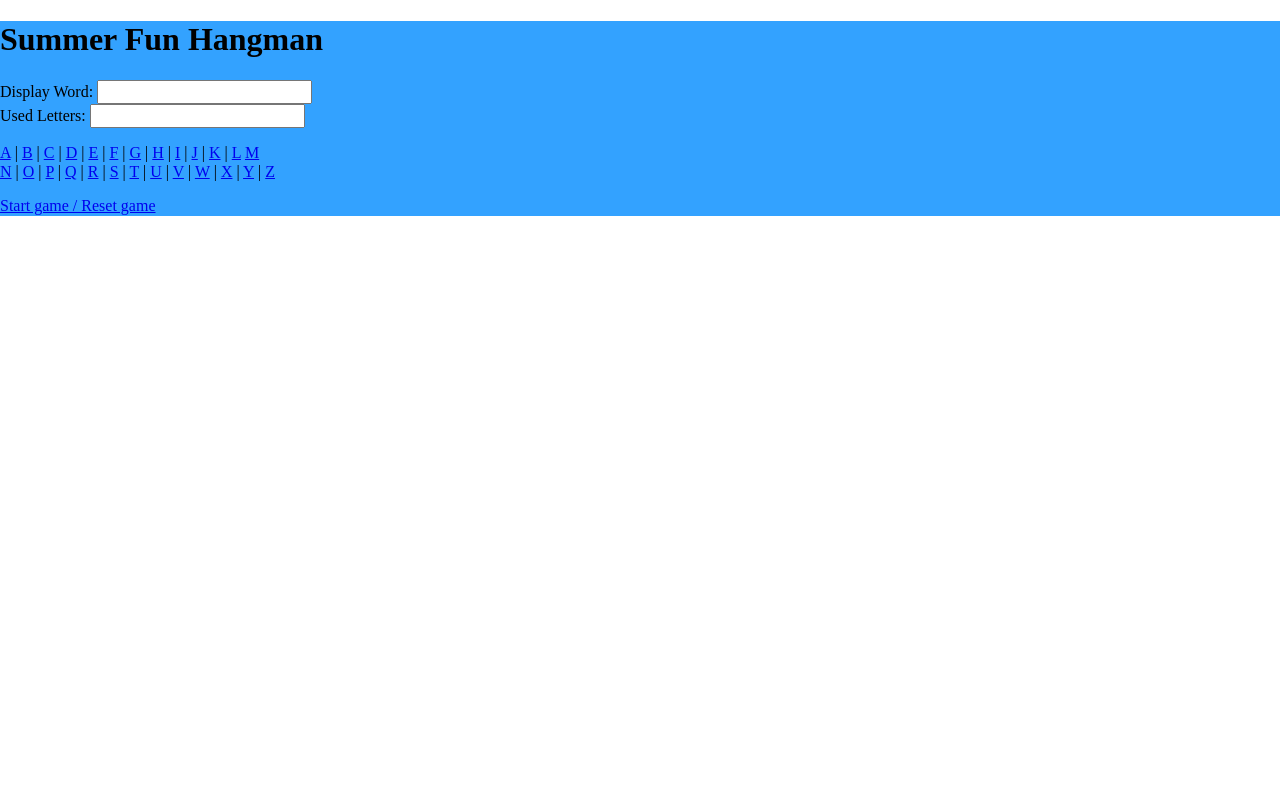
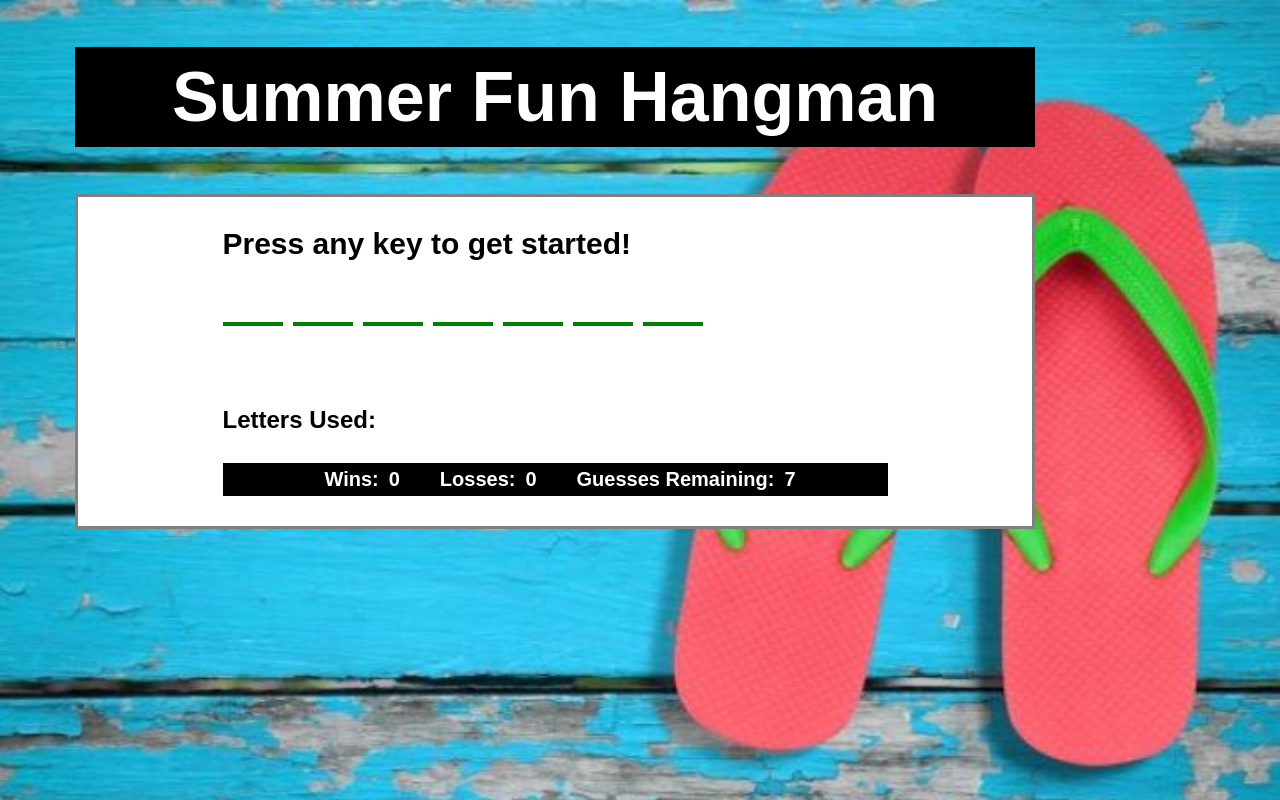
Before and after one commit to meyearwood/Hangman-Game, a plain HTML site: page Hangman/index.html in a window 1280 px wide. Drawn offline with Linux system fonts and the light colour scheme.

Commit message:
Fixed some styling and layout.

```diff
--- a/Hangman/assets/styles.css
+++ /dev/null
@@ -1,4 +0,0 @@
-
-.main{background-color: #33A2FF;
-
-}
--- /dev/null
+++ b/Hangman/css/styles.css
@@ -0,0 +1,119 @@
+html {
+    font-size: 62.5%;
+}
+
+body {
+    font-size: 1.6rem;
+    font-family: arial, sans-serif;
+    background-image: url("../images/IMG_539941.jpg");
+    background-size: cover;
+    background-repeat: no-repeat;
+}
+
+.page-header {
+    max-width: 960px;
+    color: white;
+    background-color: black;
+    font-size: 70px;
+    text-align: center;
+    box-sizing: border-box;
+    padding: 10px 25px;
+    margin-left: 75px;
+}
+
+.game-message {
+    max-width: 665px;
+    color: black;
+    font-size: 30px;
+    font-weight: bold;
+    margin: 0 auto;
+}
+
+
+/* Letters Container Styles */
+.letters-container {
+    display: flex;
+}
+
+.letters-container {
+    max-width: 665px;
+    color: green;
+    text-align: center;
+    box-sizing: border-box;
+    padding: 60px 0;
+    margin: 0 auto;
+}
+
+.layout {
+    max-width: 960px;
+    background-color: white;
+    border: 3px solid gray;
+    box-sizing: border-box;
+    padding: 30px;
+    margin-left: 75px;
+    margin-bottom: 50px;
+}
+
+.letters-container
+.letters-container__dash {
+    width: 60px;
+    text-align: center;
+    font-size: 50px;
+    border-bottom: 4px solid green;
+    box-sizing: border-box;
+}
+
+.letters-container
+.letters-container__dash +
+.letters-container__dash {
+    margin-left: 10px;
+}
+
+.used-letters-container {
+    max-width: 665px;
+    box-sizing: border-box;
+    margin: 0 auto;
+}
+
+.used-letters-container__inner {
+    text-transform: uppercase;
+    color: green;
+    font-size: 40px;
+
+}
+
+.stats-container {
+    max-width: 665px;
+    color:white;
+    background-color: black;
+    font-size: 20px;
+    font-weight: bold;
+    box-sizing: border-box;
+    margin: 30px auto 0 auto;
+    display:flex;
+}
+
+.stats{
+    display:flex;
+    /*justify-content: space-between;*/
+    padding: 5px 15px;
+    margin: 0 auto;
+    flex: 0 0 auto;
+}
+
+.stats
+.stats__term {
+    flex: 0 0 auto;
+    padding: 0 10px
+}
+
+.stats
+.stats__definition {
+    margin: 0;
+}
+
+.stats
+.stats__definition +
+.stats__term {
+    margin-left: 30px;
+}
--- a/Hangman/index.html
+++ b/Hangman/index.html
@@ -1,59 +1,44 @@
 <!DOCTYPE html>
+<html>
+  <head>
+    <meta charset="utf-8">
+    <title>Hangman - Summer Fun</title>
+    <link rel="stylesheet" href="css/normalize.css">
+    <link rel="stylesheet" href="css/styles.css">
+  </head>
+  <body>
 
-<html>
-<head>
-  <meta charset="utf-8" />
-  <meta http-equiv="Content-type" content="text/html; charset=utf-8" />
-  <meta name="viewport" content="width=device-width, initial-scale=1" />
-  <link rel="stylesheet" href="assets/normalize.css">
-  <link rel="stylesheet" href="assets/styles.css">
-  <link rel="javascript" heref= "assets/game.js">
+      <div class="page-wrapper">
+          <div class="page-wrapper__inner">
+              <h1 class="page-header">Summer Fun Hangman</h1>
+              <div class="layout">
+                  <div class="layout__primary">
+                    <!-- Message goes in game-message -->
+                    <p class="game-message" id="game-message"></p>
+                    <!-- Dashes go in letters-container -->
+                    <div class="letters-container" id="letters-container"></div>
+                    <!-- Letters Used goes in used-letters-container -->
+                    <div class="used-letters-container">
+                      <h2 class="used-letters-container__header">Letters Used:</h2>
+                      <div class="used-letters-container__inner"  id="used-letters-container__inner"></div>
+                    </div>
+                  </div>
+                  <div class="layout__secondary">
+                      <div class="stats-container">
+                          <dl class="stats">
+                              <dt class="stats__term">Wins:</dt>
+                              <dd id="stats-wins" class="stats__definition"></dd>
+                              <dt class="stats__term">Losses:</dt>
+                              <dd id="stats-losses" class="stats__definition"></dd>
+                              <dt class="stats__term">Guesses Remaining:</dt>
+                              <dd id="stats-guesses-remaining" class="stats__definition"></dd>
+                          </dl>
+                      </div>
+                  </div>
+              </div>
+          </div>
+      </div>
 
-<title>Summer Fun Hangman</title>
-
-
-</head>
-
-<body onload="reset(); return true;">
-
-<div class= "main">
-<h1>Summer Fun Hangman</h1>
-
-<form name="game">
-<p>Display Word: <input type="text" name="displayWord"><br>
-Used Letters: <input type="text" name="usedLetters"></p>
-</form>
-
-<p>
-<a href="javascript:selectLetter('A');">A</a> |
-<a href="javascript:selectLetter('B');">B</a> |
-<a href="javascript:selectLetter('C');">C</a> |
-<a href="javascript:selectLetter('D');">D</a> |
-<a href="javascript:selectLetter('E');">E</a> |
-<a href="javascript:selectLetter('F');">F</a> |
-<a href="javascript:selectLetter('G');">G</a> |
-<a href="javascript:selectLetter('H');">H</a> |
-<a href="javascript:selectLetter('I');">I</a> |
-<a href="javascript:selectLetter('J');">J</a> |
-<a href="javascript:selectLetter('K');">K</a> |
-<a href="javascript:selectLetter('L');">L</a>
-<a href="javascript:selectLetter('M');">M</a><br>
-<a href="javascript:selectLetter('N');">N</a> |
-<a href="javascript:selectLetter('O');">O</a> |
-<a href="javascript:selectLetter('P');">P</a> |
-<a href="javascript:selectLetter('Q');">Q</a> |
-<a href="javascript:selectLetter('R');">R</a> |
-<a href="javascript:selectLetter('S');">S</a> |
-<a href="javascript:selectLetter('T');">T</a> |
-<a href="javascript:selectLetter('U');">U</a> |
-<a href="javascript:selectLetter('V');">V</a> |
-<a href="javascript:selectLetter('W');">W</a> |
-<a href="javascript:selectLetter('X');">X</a> |
-<a href="javascript:selectLetter('Y');">Y</a> |
-<a href="javascript:selectLetter('Z');">Z</a></p>
-
-<p><a href="javascript:reset()">Start game / Reset game</a></p>
-
-</div>
-</body>
+    <script src="js/game.js"></script>
+  </body>
 </html>
--- /dev/null
+++ b/Hangman/js/game.js
@@ -0,0 +1,323 @@
+// Wait until document is ready
+document.addEventListener('DOMContentLoaded', function() {
+    // Array of Words
+    var wordsArr = [
+        'BEACH',
+        'SUN',
+        'SAND',
+        'VACATION',
+        'TAN',
+        'SUNSCREEN',
+        'SUNBURN',
+        'OCEAN',
+        'POOL',
+        'SWIM',
+        'FLOAT',
+        'BOAT',
+        'FISH',
+        'SHARK',
+        'HOTDOGS',
+        'BOARDWALK',
+        'SNORKLING',
+        'POPSICLE',
+        'PICNIC',
+    ];
+    // Obj of Valid Letters
+    var lettersObj = {
+        A: 'A',
+        B: 'B',
+        C: 'C',
+        D: 'D',
+        E: 'E',
+        F: 'F',
+        G: 'G',
+        H: 'H',
+        I: 'I',
+        J: 'J',
+        K: 'K',
+        L: 'L',
+        M: 'M',
+        N: 'N',
+        O: 'O',
+        P: 'P',
+        Q: 'Q',
+        R: 'R',
+        S: 'S',
+        T: 'T',
+        U: 'U',
+        V: 'V',
+        W: 'W',
+        X: 'X',
+        Y: 'Y',
+        Z: 'Z',
+    };
+    // Array of letters guessed
+    var lettersGuessed = [];
+    // Count of letters guessed Correctly
+    var lettersGuessedCorrectly = 0;
+    // Max Guesses
+    var maxGuesses = 7;
+    // # of guesses left
+    var remainingGuesses = maxGuesses;
+    // # of wins
+    var wins = 0;
+    // # of losses
+    var losses = 0;
+    // Variable for setting word used in a round of hangman
+    var currentWord;
+    // Game Message Variable
+    var gameMessage;
+    // Track if game is in progress
+    var gameStarted = false;
+    // Initial Game Message Value
+    var defaultGameMessage = 'Press any key to get started!';
+    // You Lost Message
+    var youLostMessage = 'You Lose! Press any key to play again.';
+    // You Won Message
+    var youWonMessage = 'You\'re a Winner! Press any key to play again.';
+    // Message DOM
+    var messageDOM = document.getElementById('game-message');
+    // Letters Container DOM
+    var lettersContainerDOM = document.getElementById('letters-container');
+    // Used Letters Container DOM
+    var usedLettersContainerDOM = document.getElementById('used-letters-container__inner');
+    // Wins DOM
+    var winsDOM = document.getElementById('stats-wins');
+    // Losses DOM
+    var lossesDOM = document.getElementById('stats-losses');
+    // Remaining Guesses DOM
+    var remainingGuessesDOM = document.getElementById('stats-guesses-remaining');
+
+    // Function for initializing the game
+    function init() {
+        // Set up keyboard event listener
+        document.addEventListener('keypress', handleKeyUpEvent);
+        // Set up game message
+        setGameMessage();
+        generateRandomWord();
+        // Set stats defaults
+        winsDOM.innerHTML = wins;
+        lossesDOM.innerHTML = losses;
+        remainingGuessesDOM.innerHTML = remainingGuesses;
+
+    }
+
+    // Function for handling keyup event
+    function handleKeyUpEvent(event) {
+        // console.log('%c %s', 'background-color: black; color: white; font-size: 16px; font-weight: bold;', 'onkeypress: ', event.key);
+        // See if the game has already started.
+        // If not, start the game.
+        // Otherwise, track the keys
+        if (!gameStarted) {
+            gameStarted = true;
+            setGameMessage();
+        } else {
+            trackLetterGuessed(event.key);
+        }
+    }
+
+    // Function for tracking letters guessed
+    function trackLetterGuessed(letter) {
+        var letterUpperCase = letter.toUpperCase();
+        // Check to see if letter is valid.
+        var isValidLetter = validateLetterUsed(letter);
+        var dashElements = document.getElementsByClassName('letters-container__dash');
+
+        // console.log('isValidLetter: ', isValidLetter);
+        // console.log('dashElements: ', dashElements);
+
+        if (isValidLetter) {
+            // Check to see if they have already used this letter.
+            var letterAlreadyUsed = lettersGuessed.indexOf(letter) > -1;
+
+            if (!letterAlreadyUsed) {
+                // Check to see if letter exists in the current word.
+                var correctGuess = currentWord.indexOf(letterUpperCase) > -1;
+
+                // If it exists in current word:
+                if (correctGuess) {
+                    // - Show in dashes.
+                    for (var i = 0; i < currentWord.length; i++) {
+                        // Do check to only show correct letter
+                        // console.log('Is this letter: ', currentWord[i] === letterUpperCase);
+                        if (currentWord[i] === letterUpperCase) {
+                            dashElements[i].innerHTML = currentWord[i];
+                        }
+                    }
+                    // - Update # of letters Guessed Correctly.
+                    // For every occurence of the letter, update count.
+                    for (var i = 0; i < currentWord.length; i++) {
+                        if (currentWord[i] === letterUpperCase) {
+                            lettersGuessedCorrectly += 1;
+                        }
+                    }
+                    console.log('lettersGuessedCorrectly: ', lettersGuessedCorrectly);
+                    console.log('game over? ', lettersGuessedCorrectly === currentWord.length);
+                    // - Check if they have guessed the word:
+                    // -- If yes, game is over (win).
+                    if (lettersGuessedCorrectly === currentWord.length) {
+                        gameOver(true);
+                    }
+                    // If it does not exist in current word:
+                } else {
+                    // Update available guesses remaining.
+                    updateRemainingGuesses();
+                    // - Check available guesses remaining.
+                    // -- If there are no guesses remaining, game is over (lose).
+                    if (remainingGuesses === 0) {
+                        gameOver(false);
+                    }
+                }
+
+                // Update Letters Used.
+                if (gameStarted) {
+                    updateLettersGuessed(letter);
+                }
+            }
+        }
+    }
+
+    // Function for updating letters guessed
+    function updateLettersGuessed(letter) {
+        if (!!letter) {
+            lettersGuessed.push(letter);
+        }
+
+        var lettersGuessedString = lettersGuessed.join(' ');
+        usedLettersContainerDOM.innerHTML = lettersGuessedString;
+    }
+
+    // Function for validating letter used in guess.
+    function validateLetterUsed(letter) {
+        var uppercaseLetter = letter.toUpperCase(); // 'A'
+        // Compare to see if letter exists in lettersObj.
+        return uppercaseLetter === lettersObj[uppercaseLetter]; // lettersObj['A']
+    }
+
+    // Function for generating random word
+    function generateRandomWord() {
+        var numberOfWords = wordsArr.length;
+        var randomIdx = Math.floor(Math.random() * numberOfWords);
+        var randomWord = wordsArr[randomIdx];
+
+        // Check to see if there is a currentWord.
+        // - If yes, call myself to try generating another new word.
+        if (!!currentWord && (currentWord === randomWord)) {
+            generateRandomWord();
+            // - If no, set up the new word.
+        } else {
+            // console.log('randomIdx: ', randomIdx);
+            currentWord = wordsArr[randomIdx];
+            console.log('currentWord: ', currentWord);
+            // Now that we have a word, create the dashes in the UI.
+            generateDashes();
+        }
+    }
+
+    // Function for generating dashes in UI.
+    function generateDashes() {
+        for (var i = 0; i < currentWord.length; i++) {
+            // Get the letter in the current word at this index.
+            var letter = currentWord[i];
+            // Create DOM element
+            var dashDOM = document.createElement('div');
+            // Add 'letters-container__dash' class to element.
+            dashDOM.classList.add('letters-container__dash');
+            // Add new dash to letters container DOM
+            lettersContainerDOM.appendChild(dashDOM);
+        }
+    }
+
+    // Function for Updating Wins
+    function updateWins() {
+        wins += 1;
+        winsDOM.innerHTML = wins;
+    }
+
+    // Function for Updating Losses
+    function updateLosses() {
+        losses += 1;
+        lossesDOM.innerHTML = losses;
+    }
+
+    // Function for Updating Remaining Guesses
+    function updateRemainingGuesses(reset) {
+        if (reset) {
+            remainingGuesses = maxGuesses;
+            remainingGuessesDOM.innerHTML = remainingGuesses;
+        } else {
+            remainingGuesses -= 1;
+            remainingGuessesDOM.innerHTML = remainingGuesses;
+        }
+    }
+
+    // Function for Dealing with Game Ending
+    function gameOver(didWin) {
+        // console.log('game over called: ', didWin);
+        // Update message
+        setGameMessage(didWin);
+
+        // If they won:
+        if (didWin) {
+            // - Update Wins count
+            updateWins();
+            // If they lose:
+        } else {
+            // - Update Losses count
+            updateLosses();
+        }
+
+        // Reset Remaining Guesses
+        updateRemainingGuesses(true);
+        // Reset gameStarted
+        gameStarted = false;
+        // Reset letters guessed correctly count
+        lettersGuessedCorrectly = 0;
+        // Reset letters guessed
+        resetLettersGuessed();
+        // Reset the word for a new game
+        resetWord();
+    }
+
+    // Function for resetting word for a new game.
+    function resetWord() {
+        // First, remove all the dashes
+        while (lettersContainerDOM.hasChildNodes()) {
+            lettersContainerDOM.removeChild(lettersContainerDOM.firstChild);
+        }
+        // Next, Generate new word.
+        generateRandomWord();
+    }
+
+    // Function for resetting Letters Guessed
+    function resetLettersGuessed() {
+        lettersGuessed = [];
+        updateLettersGuessed();
+    }
+
+    // Function for setting the game message
+    function setGameMessage(didWin) {
+        // Check if this is first time
+        var firstTime = !gameStarted && (wins === 0) && (losses === 0);
+
+        // Set up first Time message
+        if (firstTime) {
+            gameMessage = defaultGameMessage;
+            // Check if game has started and no win status provided.
+            // Means game is in progress.
+        } else if (gameStarted && didWin === undefined) {
+            gameMessage = 'Good Luck!';
+            // Check if game has started and they did win.
+        } else if (gameStarted && didWin) {
+            gameMessage = youWonMessage;
+            // Check if game has started and they did not win.
+        } else if (gameStarted && !didWin) {
+            gameMessage = youLostMessage;
+        }
+
+        messageDOM.innerHTML = gameMessage;
+    }
+
+    // Initialize Game
+    init();
+});
```
Also changed, not shown: Hangman/assets/game.js (deleted, +0 -107 lines), Hangman/css/normalize.css (renamed from Hangman/assets/normalize.css), Hangman/images/IMG_539941.jpg (added), 1 other file.
